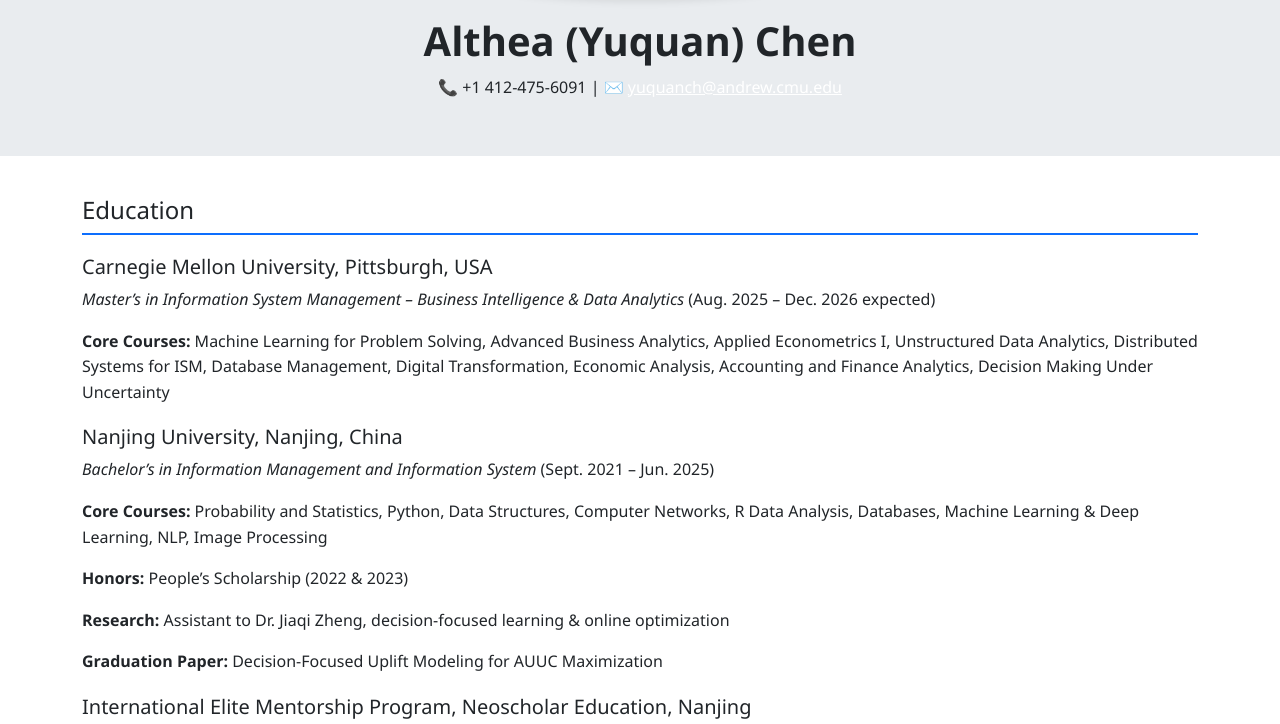
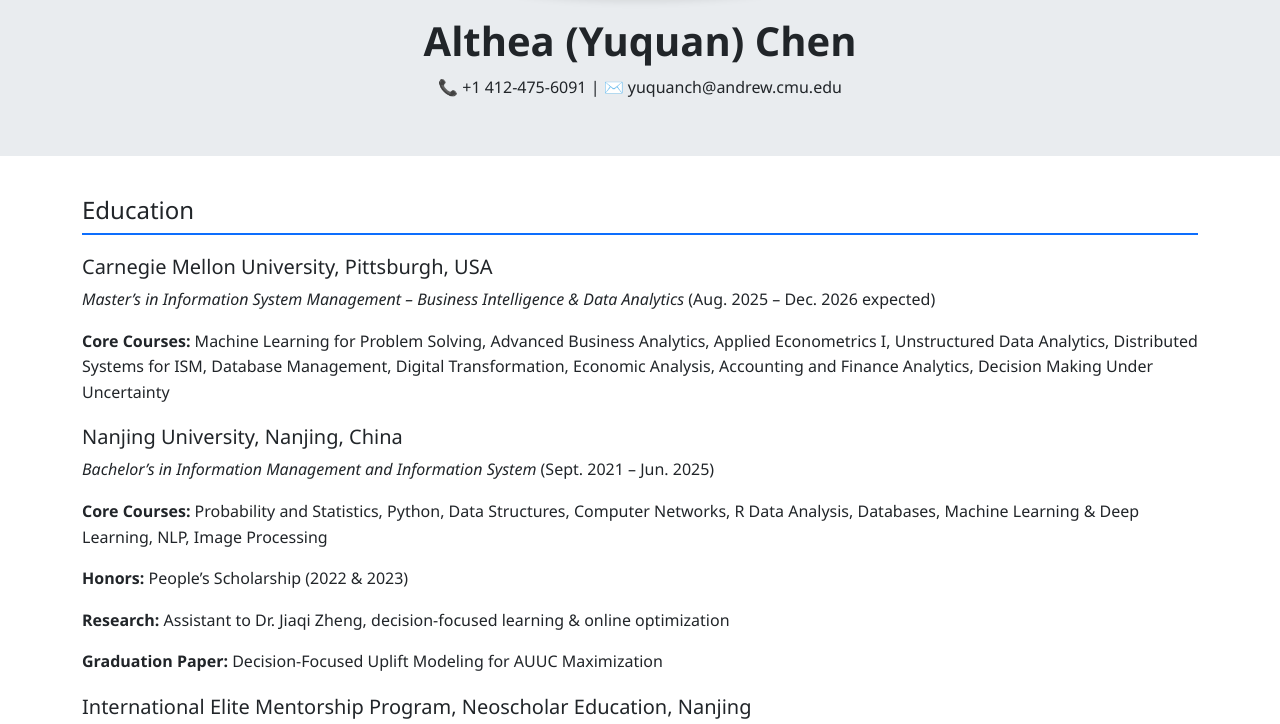
Before and after one commit to Altheac297/Althea-Yuquan-Chen.github.io, a plain HTML site: page index.html in a window 1280 px wide. Shown: the part 75-799 px from the top of the page. Drawn offline with nearby package versions, Linux system fonts and the light colour scheme.

Commit message:
Update index.html

```diff
--- a/index.html
+++ b/index.html
@@ -13,6 +13,8 @@
     section { margin: 40px 0; }
     h2 { border-bottom: 2px solid #0d6efd; padding-bottom: 8px; margin-bottom: 20px; font-size: 1.5rem; }
     .contact { font-size: 1rem; color: #212529; }
+    .contact a { color: inherit; text-decoration: none; transition: color 0.3s ease; }
+    .contact a:hover { color: #0d6efd; }
     .item { margin-bottom: 20px; }
     footer { background: #f8f9fa; padding: 20px; text-align: center; font-size: 0.9rem; }
   </style>
@@ -23,7 +25,7 @@
   <header>
     <img src="E:\证件\photo.jpg" alt="Althea Yuquan Chen Profile Photo" class="profile-photo">
     <h1>Althea (Yuquan) Chen</h1>
-    <p class="contact">📞 +1 412-475-6091 | ✉️ <a href="mailto:yuquanch@andrew.cmu.edu" class="text-white">yuquanch@andrew.cmu.edu</a></p>
+    <p class="contact">📞 +1 412-475-6091 | ✉️ <a href="mailto:yuquanch@andrew.cmu.edu">yuquanch@andrew.cmu.edu</a></p>
   </header>
 
   <main class="container">
```
